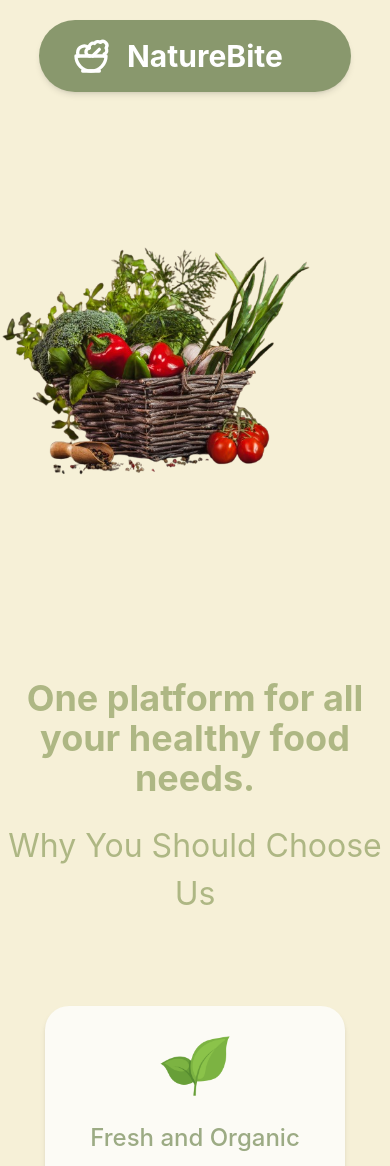
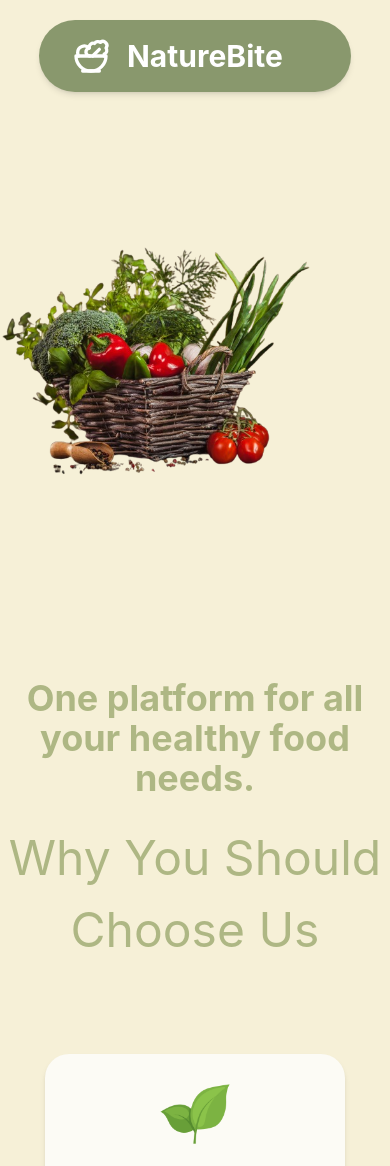
Before and after one commit to Pranali855/NatureBite, a React (Vite) app: page / in a window 390 px wide. Shown: the top 1166 px of the page. Built offline with nearby package versions, Linux system fonts and the light colour scheme.

Commit message:
Update Home.jsx
changes added

```diff
--- a/src/Views/Home.jsx
+++ b/src/Views/Home.jsx
@@ -43,7 +43,7 @@ function Home() {
 
         </div>
 
-        <p className="text-[2rem] md:text-[1.5rem] text-[#AEB784] mt-[1.5rem]  nb-0 mb-[3rem] text-center justify-center">
+        <p className="text-[3rem] md:text-[1.5rem] text-[#AEB784] mt-[1.5rem]  nb-0 mb-[3rem] text-center justify-center">
           Why You Should Choose Us
         </p>
 
```
